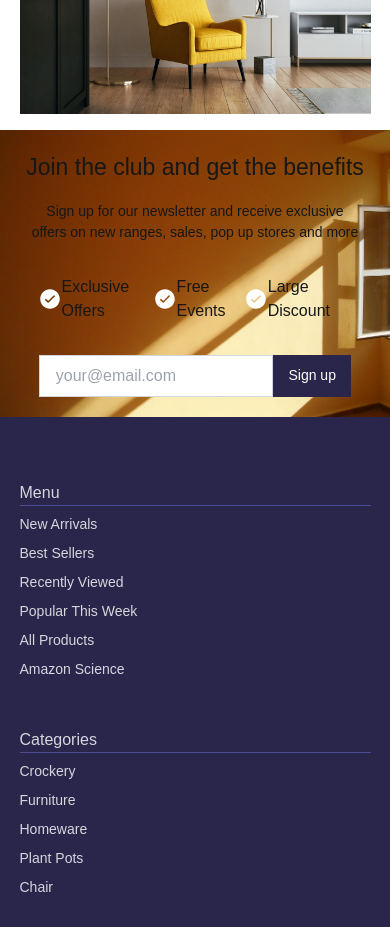
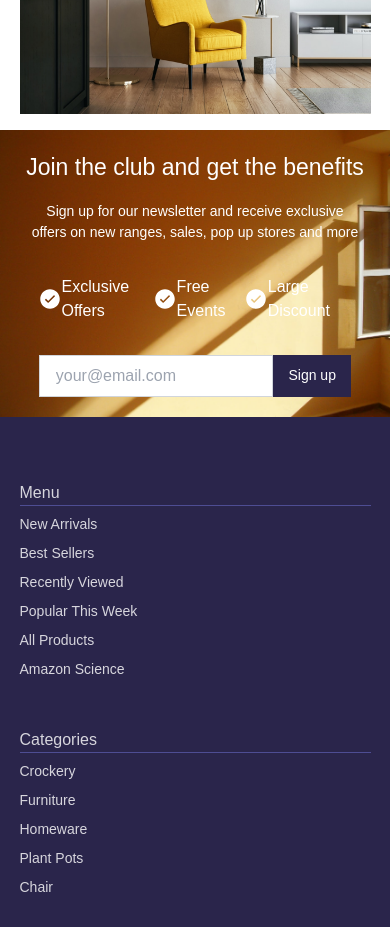
Before and after one commit to SuhaibGit/E-Commerce, a Next.js app: page / in a window 390 px wide. Shown: the part 4220-5147 px from the top of the page. Built offline with nearby package versions, Linux system fonts and the light colour scheme.

Commit message:
Responsive updated

```diff
--- a/src/app/components/esp.tsx
+++ b/src/app/components/esp.tsx
@@ -4,7 +4,7 @@ import { IoIosCheckmarkCircle } from "react-icons/io";
 
 const Esp = () => {
   return (
-    <div className="h-auto md:h-[444px] bg-[url('/assets/email2.jpg')] bg-cover bg-center flex flex-col justify-center items-center p-5 ">
+    <div className="h-auto md:h-[444px] bg-[url('/assets/email2.jpg')] bg-cover bg-center flex flex-col justify-center items-center p-5 text-[white] ">
      <h1 className='text-[23px] md:text-[32px] '>Join the club and get the benefits</h1>
      <div className='mt-4 w-[95%] md:w-[490px] text-center'>
      <p className='text-[14px] md:text-[18px]'>Sign up for our newsletter and receive exclusive offers on new ranges, sales, pop up stores and more</p>
```
